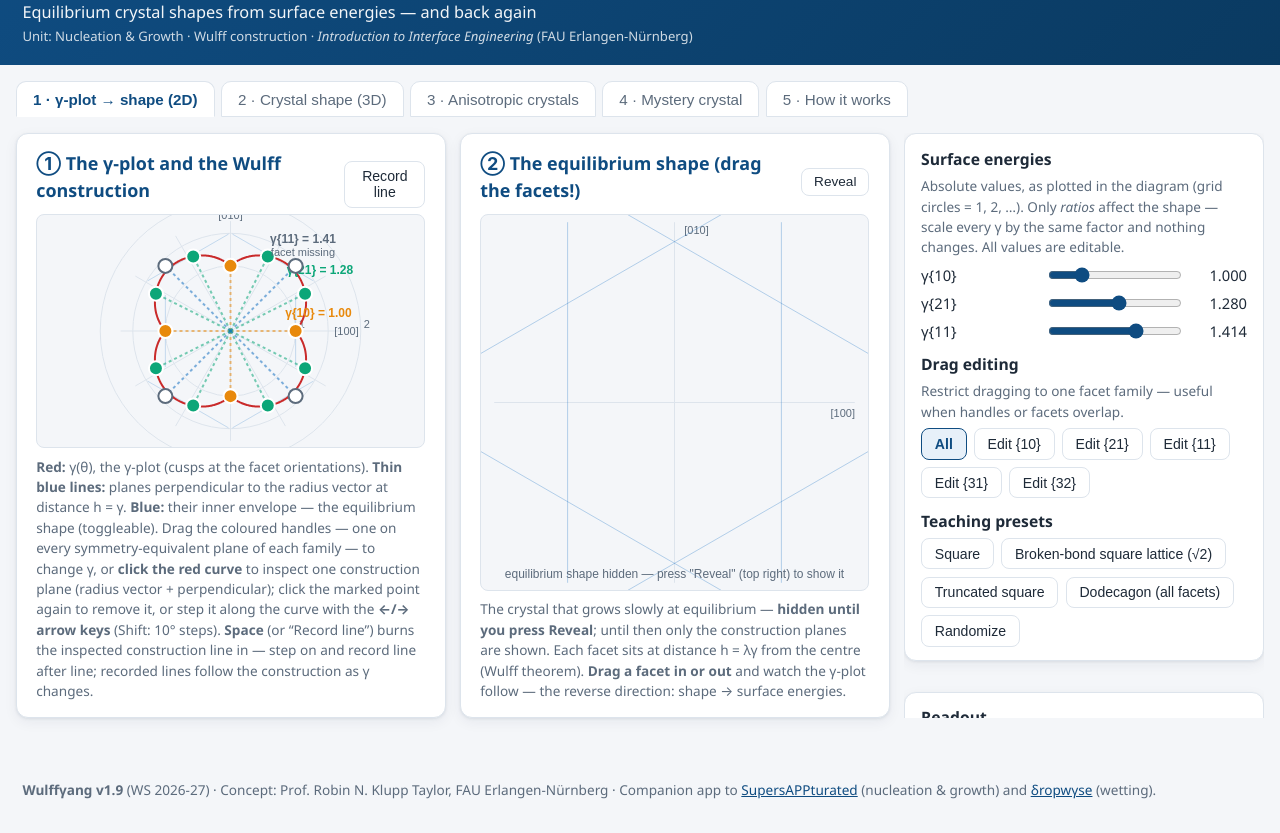
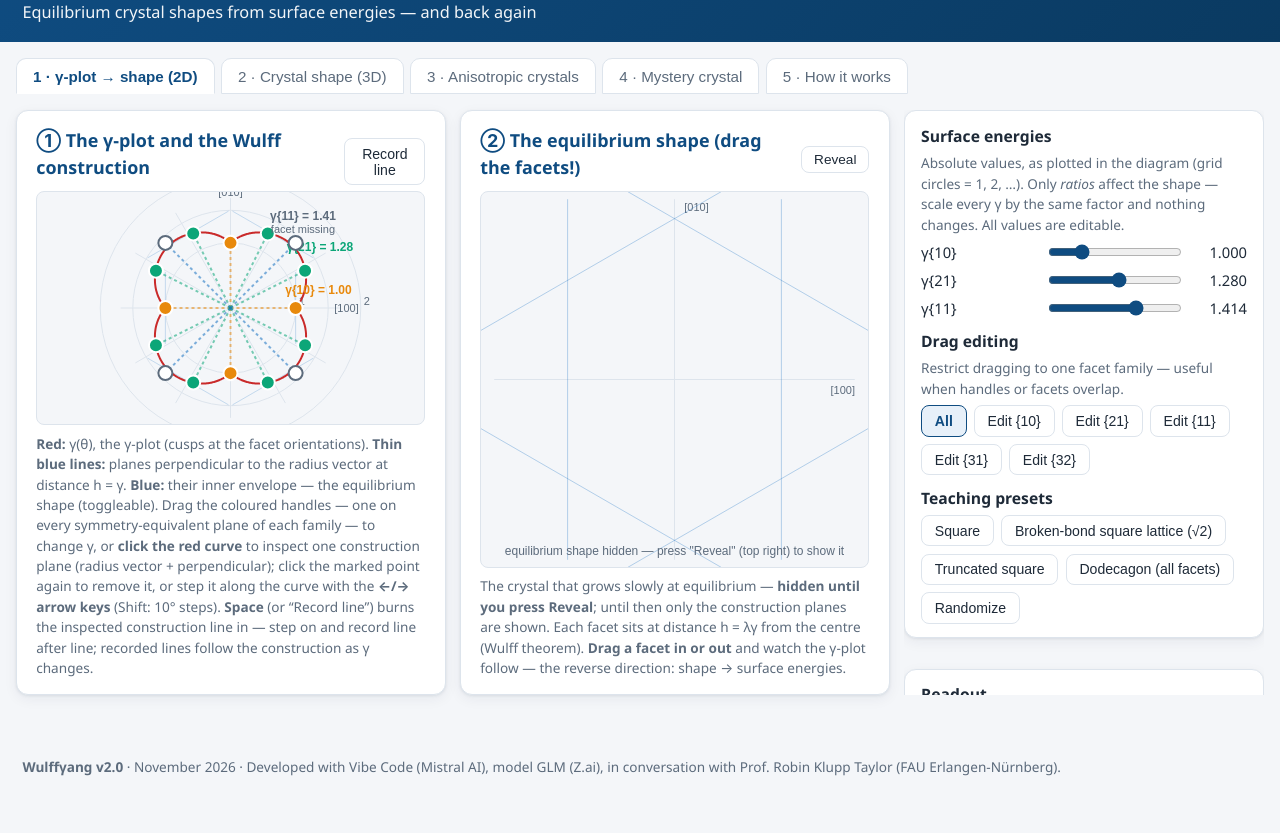
Before and after one commit to rnklupptaylor/wulffgang, a website with bundled scripts: page index.html in a window 1280 px wide. Shown: the part 61-894 px from the top of the page. Built offline with nearby package versions, Linux system fonts and the light colour scheme.

Commit message:
Remove course byline under title; new general credit line, version 2.0 [skip netlify]
Co-authored-by: rnklupptaylor <rnklupptaylor@users.noreply.github.com>

```diff
--- a/index.html
+++ b/index.html
@@ -15,7 +15,6 @@
     <div class="header-title">
       <h1>Wulff<span class="gamma">γ</span>ang</h1>
       <p class="subtitle">Equilibrium crystal shapes from surface energies — and back again</p>
-      <p class="byline">Unit: Nucleation &amp; Growth · Wulff construction · <em>Introduction to Interface Engineering</em> (FAU Erlangen-Nürnberg)</p>
     </div>
     <button id="themeToggle" class="icon-btn" title="Toggle dark mode (good for projectors)">☾</button>
   </div>
@@ -533,9 +532,8 @@
 </main>
 
 <footer class="site-footer">
-  <p><strong>Wulffγang v1.9</strong> (WS 2026-27) · Concept: Prof. Robin N. Klupp Taylor, FAU Erlangen-Nürnberg ·
-  Companion app to <a href="https://supers-app-turated.netlify.app/">SupersAPPturated</a> (nucleation &amp; growth)
-  and <a href="https://dropwyse.netlify.app/">δropwγse</a> (wetting).</p>
+  <p><strong>Wulffγang v2.0</strong> · November 2026 · Developed with Vibe Code (Mistral AI), model
+  GLM (Z.ai), in conversation with Prof. Robin Klupp Taylor (FAU Erlangen-Nürnberg).</p>
 </footer>
 
 <script type="module" src="js/main.js"></script>
```
